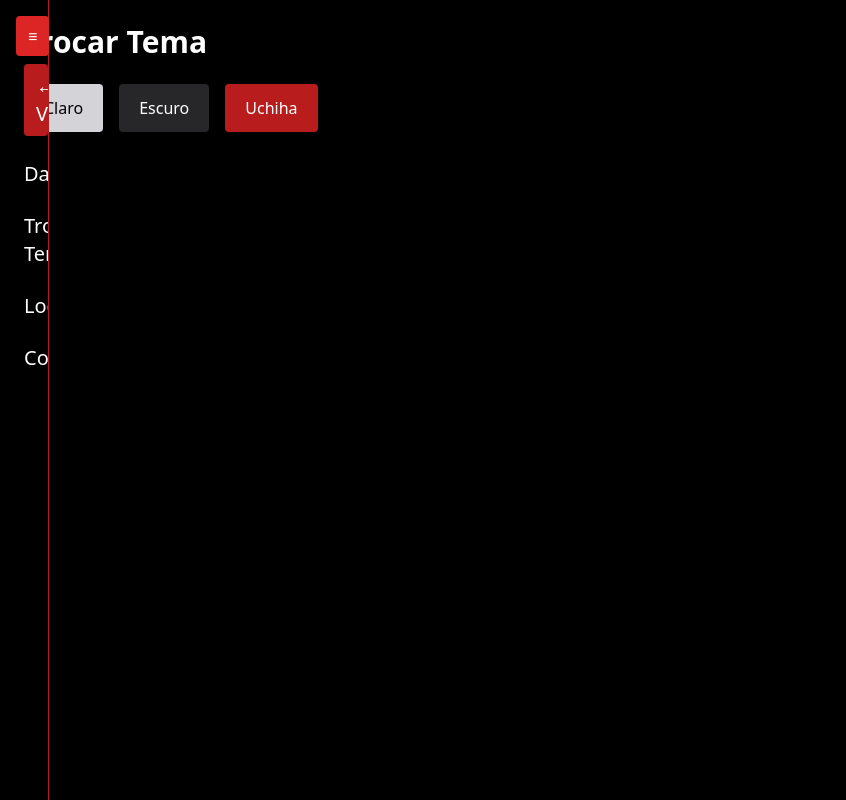
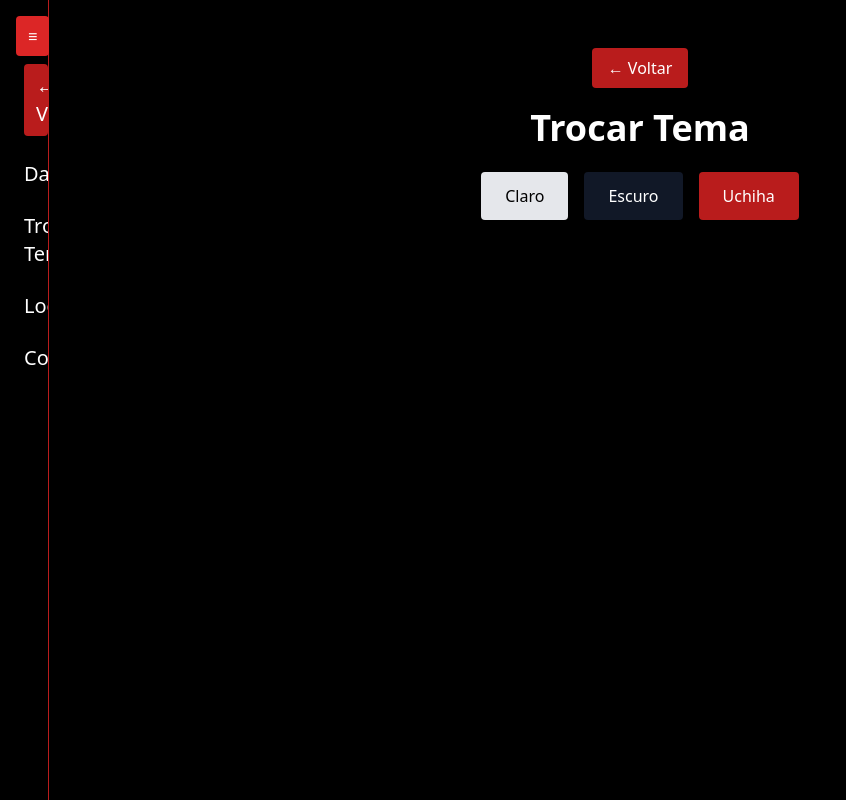
Before and after one commit to rubensilver/uchiha-site, a Next.js app: page /admin/theme in a window 1280 px wide. Shown: the whole page, without its empty margins (0-846 px from the left). Built offline with nearby package versions, Linux system fonts and the light colour scheme; no server answers.

Commit message:
Update page.tsx

```diff
--- a/app/admin/theme/page.tsx
+++ b/app/admin/theme/page.tsx
@@ -1,12 +1,43 @@
+"use client";
+import BackButton from "@/components/BackButton";
+import { useState } from "react";
+
 export default function ThemePage() {
+  const [theme, setTheme] = useState("");
+
+  function changeTheme(t: string) {
+    setTheme(t);
+    localStorage.setItem("theme", t);
+    document.body.className = t;
+  }
+
   return (
-    <div>
-      <h2 className="text-3xl font-bold mb-6">Trocar Tema</h2>
+    <div className="p-6 text-center text-white">
+      <BackButton />
 
-      <div className="flex gap-4">
-        <a href="/api/theme?set=light" className="px-5 py-3 bg-zinc-300 text-black rounded">Claro</a>
-        <a href="/api/theme?set=dark" className="px-5 py-3 bg-zinc-800 text-white rounded">Escuro</a>
-        <a href="/api/theme?set=uchiha" className="px-5 py-3 bg-red-700 text-white rounded shadow-lg">Uchiha</a>
+      <h1 className="text-4xl font-bold mb-6">Trocar Tema</h1>
+
+      <div className="flex gap-4 justify-center">
+        <button
+          onClick={() => changeTheme("light")}
+          className="bg-gray-200 text-black px-6 py-3 rounded hover:scale-105 transition"
+        >
+          Claro
+        </button>
+
+        <button
+          onClick={() => changeTheme("dark")}
+          className="bg-gray-900 text-white px-6 py-3 rounded hover:scale-105 transition"
+        >
+          Escuro
+        </button>
+
+        <button
+          onClick={() => changeTheme("uchiha")}
+          className="bg-red-700 text-white px-6 py-3 rounded hover:scale-105 transition"
+        >
+          Uchiha
+        </button>
       </div>
     </div>
   );
```
